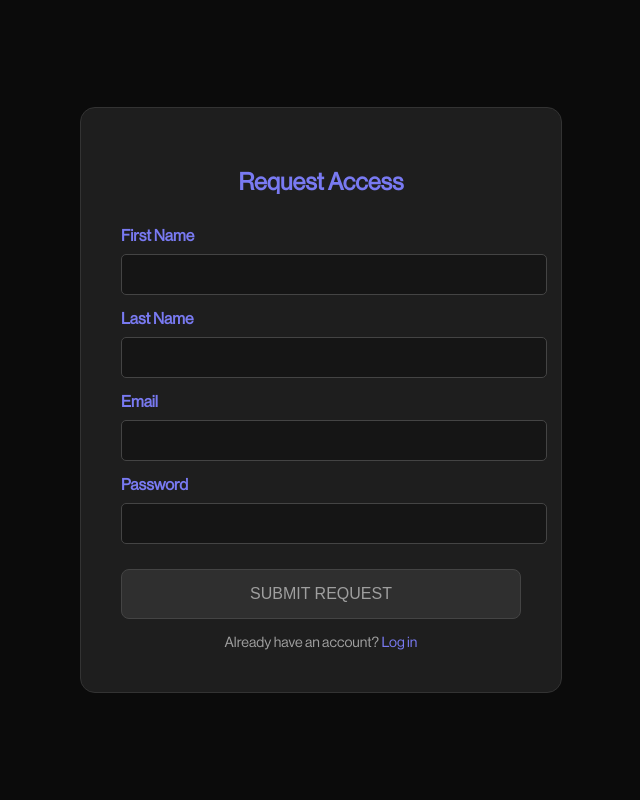
After one commit to humanapril/processplan, a Flask app: page /register in a window 1280 px wide. The commit adds this page. Shown: the whole page, without its empty margins (319-959 px from the left). Run offline with Flask 3, Linux system fonts and the light colour scheme; some libraries are stand-ins or nearby versions.

Commit message:
added the user log in request, user log in authentication, user approval authentication

```diff
--- a/process_plan_app/app.py
+++ b/process_plan_app/app.py
@@ -1,4 +1,7 @@
-from flask import Flask, render_template, request, send_file, jsonify
+from flask import Flask, render_template, request, send_file, jsonify, redirect, url_for
+from flask_sqlalchemy import SQLAlchemy
+from flask_login import LoginManager, login_user, logout_user, login_required, current_user, UserMixin
+from flask_bcrypt import Bcrypt
 import pandas as pd
 import json
 import os
@@ -9,13 +12,39 @@ from werkzeug.utils import secure_filename
 import requests
 from requests.auth import HTTPBasicAuth
 
+# === App Setup ===
 app = Flask(__name__, template_folder="templates", static_folder="static")
+app.config['SQLALCHEMY_DATABASE_URI'] = 'postgresql://postgres:postgres@localhost/process_plan_db'
+app.config['SECRET_KEY'] = 'supersecretkey'
+db = SQLAlchemy(app)
+bcrypt = Bcrypt(app)
+login_manager = LoginManager(app)
+login_manager.login_view = 'login'
 
 MATERIAL_LIST = [
     "SAPPHIRE", "LAPIS", "JADE", "CARROT",
     "CITRINE", "PAPAYA", "FINGER"
 ]
 
+# === User Model ===
+class User(db.Model, UserMixin):
+    __tablename__ = 'users'
+    id = db.Column(db.Integer, primary_key=True)
+    email = db.Column(db.String(255), unique=True, nullable=False)
+    password_hash = db.Column(db.Text, nullable=False)
+    first_name = db.Column(db.String(100))
+    last_name = db.Column(db.String(100))
+    role = db.Column(db.String(10), default='pending')  # 'admin', 'user', 'pending'
+    is_approved = db.Column(db.Boolean, default=False)
+
+    def check_password(self, password):
+        return bcrypt.check_password_hash(self.password_hash, password)
+
+@login_manager.user_loader
+def load_user(user_id):
+    return User.query.get(int(user_id))
+
+# === Utility Functions ===
 def convert_bools(obj):
     if isinstance(obj, dict):
         return {k: convert_bools(v) for k, v in obj.items()}
@@ -24,6 +53,165 @@ def convert_bools(obj):
     elif isinstance(obj, bool):
         return "True" if obj else "False"
     return obj
+
+# === Registration ===
+@app.route('/register', methods=['GET', 'POST'])
+def register():
+    if request.method == 'POST':
+        email = request.form['email']
+        password = request.form['password']
+        first_name = request.form['first_name']
+        last_name = request.form['last_name']
+
+        if User.query.filter_by(email=email).first():
+            return "Email already exists.", 400
+
+        hashed_pw = bcrypt.generate_password_hash(password).decode('utf-8')
+
+        new_user = User(
+            email=email,
+            password_hash=hashed_pw,
+            first_name=first_name,
+            last_name=last_name,
+            role='pending',
+            is_approved=False
+        )
+
+        db.session.add(new_user)
+        db.session.commit()
+
+        return "Account request submitted. Await admin approval."
+
+    return render_template('register.html')
+
+# === Login ===
+@app.route('/login', methods=['GET', 'POST'])
+def login():
+    if request.method == 'POST':
+        user = User.query.filter_by(email=request.form['email']).first()
+        if user and user.check_password(request.form['password']):
+            if not user.is_approved:
+                return "Account pending approval.", 403
+            login_user(user)
+            return redirect('/')
+        return "Invalid credentials.", 403
+    return render_template('login.html')
+
+# === Logout ===
+@app.route('/logout')
+@login_required
+def logout():
+    logout_user()
+    return redirect('/login')
+
+# === Admin: Approve Users ===
+@app.route('/admin/approve', methods=['GET', 'POST'])
+@login_required
+def admin_approve():
+    if current_user.role != 'admin':
+        return "Unauthorized", 403
+    if request.method == 'POST':
+        user_id = request.form['user_id']
+        user = User.query.get(user_id)
+        if user:
+            user.is_approved = True
+            user.role = 'user'
+            db.session.commit()
+    pending_users = User.query.filter_by(is_approved=False).all()
+    return render_template('approve_users.html', users=pending_users)
+
+# === Home / Index ===
+@app.route('/', methods=['GET', 'POST'])
+@login_required
+def index():
+    if request.method == 'POST':
+        form_type = request.form.get('form_type')
+
+        if form_type == 'json':
+            file = request.files.get('file')
+            material = request.form.get('material')
+
+            if not file or not file.filename.endswith('.xlsx'):
+                return "Please upload a valid .xlsx file.", 400
+
+            with tempfile.NamedTemporaryFile(delete=False, suffix=".xlsx") as temp_input:
+                file.save(temp_input.name)
+                with tempfile.TemporaryDirectory() as temp_output_dir:
+                    json_files = process_excel_sheets_to_jsons(temp_input.name, temp_output_dir)
+                    if not json_files:
+                        return "No valid sheets found in the Excel file.", 400
+
+                    zip_path = os.path.join(temp_output_dir, f"{material}_jsons.zip")
+                    with zipfile.ZipFile(zip_path, 'w') as zipf:
+                        for jf in json_files:
+                            zipf.write(jf, os.path.basename(jf))
+                    return send_file(zip_path, as_attachment=True, download_name=f"{material}_jsons.zip")
+
+        elif form_type == 'pdf':
+            uploaded_files = request.files.getlist('pdf_files')
+            with tempfile.TemporaryDirectory() as temp_output_dir:
+                for file in uploaded_files:
+                    if file and file.filename.lower().endswith(".pdf"):
+                        filename = secure_filename(file.filename)
+                        base_name = os.path.splitext(filename)[0]
+                        pdf_path = os.path.join(temp_output_dir, filename)
+                        file.save(pdf_path)
+
+                        subfolder = os.path.join(temp_output_dir, base_name)
+                        os.makedirs(subfolder, exist_ok=True)
+
+                        reader = PdfReader(pdf_path)
+                        for i in range(1, len(reader.pages)):
+                            writer = PdfWriter()
+                            writer.add_page(reader.pages[i])
+                            output_name = f"{base_name}-{(i)*10:03}.pdf"
+                            output_path = os.path.join(subfolder, output_name)
+                            with open(output_path, "wb") as f_out:
+                                writer.write(f_out)
+
+                zip_path = os.path.join(temp_output_dir, "split_pdfs.zip")
+                with zipfile.ZipFile(zip_path, 'w') as zipf:
+                    for root, _, files in os.walk(temp_output_dir):
+                        for file in files:
+                            full_path = os.path.join(root, file)
+                            if full_path != zip_path:
+                                arcname = os.path.relpath(full_path, temp_output_dir)
+                                zipf.write(full_path, arcname)
+
+                return send_file(zip_path, as_attachment=True, download_name="split_pdfs.zip")
+
+    # Pass current_user into the template to show admin options if needed
+    return render_template("index.html", materials=MATERIAL_LIST, current_user=current_user)
+
+
+# === JSON Import Route ===
+@app.route('/import', methods=['POST'])
+@login_required
+def import_single_json():
+    file = request.files.get('json_file')
+    if not file or not file.filename.endswith('.json'):
+        return jsonify({"error": "Invalid file type."}), 400
+
+    try:
+        data = json.load(file)
+        response = requests.post(
+            "https://mes.dev.figure.ai:60088/system/webdev/BotQ-MES/Operations/OperationsRouteManual",
+            json=data,
+            auth=HTTPBasicAuth('figure', 'figure'),
+            headers={"Content-Type": "application/json"},
+            timeout=120
+        )
+        return jsonify({
+            "filename": file.filename,
+            "status_code": response.status_code,
+            "response": response.text[:1000]
+        })
+    except Exception as e:
+        return jsonify({
+            "filename": file.filename,
+            "status_code": "Error",
+            "response": str(e)
+        })
 
 def process_excel_sheets_to_jsons(excel_file_path, output_dir):
     xl = pd.ExcelFile(excel_file_path)
@@ -201,93 +389,6 @@ def process_excel_sheets_to_jsons(excel_file_path, output_dir):
 
     return generated_files
 
-@app.route('/', methods=['GET', 'POST'])
-def index():
-    if request.method == 'POST':
-        form_type = request.form.get('form_type')
-
-        if form_type == 'json':
-            file = request.files.get('file')
-            material = request.form.get('material')
-
-            if not file or not file.filename.endswith('.xlsx'):
-                return "Please upload a valid .xlsx file.", 400
-
-            with tempfile.NamedTemporaryFile(delete=False, suffix=".xlsx") as temp_input:
-                file.save(temp_input.name)
-                with tempfile.TemporaryDirectory() as temp_output_dir:
-                    json_files = process_excel_sheets_to_jsons(temp_input.name, temp_output_dir)
-                    if not json_files:
-                        return "No valid sheets found in the Excel file.", 400
-
-                    zip_path = os.path.join(temp_output_dir, f"{material}_jsons.zip")
-                    with zipfile.ZipFile(zip_path, 'w') as zipf:
-                        for jf in json_files:
-                            zipf.write(jf, os.path.basename(jf))
-                    return send_file(zip_path, as_attachment=True, download_name=f"{material}_jsons.zip")
-
-        elif form_type == 'pdf':
-            uploaded_files = request.files.getlist('pdf_files')
-
-            with tempfile.TemporaryDirectory() as temp_output_dir:
-                for file in uploaded_files:
-                    if file and file.filename.lower().endswith(".pdf"):
-                        filename = secure_filename(file.filename)
-                        base_name = os.path.splitext(filename)[0]
-                        pdf_path = os.path.join(temp_output_dir, filename)
-                        file.save(pdf_path)
-
-                        subfolder = os.path.join(temp_output_dir, base_name)
-                        os.makedirs(subfolder, exist_ok=True)
-
-                        reader = PdfReader(pdf_path)
-                        for i in range(1, len(reader.pages)):
-                            writer = PdfWriter()
-                            writer.add_page(reader.pages[i])
-                            output_name = f"{base_name}-{(i)*10:03}.pdf"
-                            output_path = os.path.join(subfolder, output_name)
-                            with open(output_path, "wb") as f_out:
-                                writer.write(f_out)
-
-                zip_path = os.path.join(temp_output_dir, "split_pdfs.zip")
-                with zipfile.ZipFile(zip_path, 'w') as zipf:
-                    for root, _, files in os.walk(temp_output_dir):
-                        for file in files:
-                            full_path = os.path.join(root, file)
-                            if full_path != zip_path:
-                                arcname = os.path.relpath(full_path, temp_output_dir)
-                                zipf.write(full_path, arcname)
-
-                return send_file(zip_path, as_attachment=True, download_name="split_pdfs.zip")
-
-    return render_template("index.html", materials=MATERIAL_LIST)
-
-@app.route('/import', methods=['POST'])
-def import_single_json():
-    file = request.files.get('json_file')
-    if not file or not file.filename.endswith('.json'):
-        return jsonify({"error": "Invalid file type."}), 400
-
-    try:
-        data = json.load(file)
-        response = requests.post(
-            "https://mes.dev.figure.ai:60088/system/webdev/BotQ-MES/Operations/OperationsRouteManual",
-            json=data,
-            auth=HTTPBasicAuth('figure', 'figure'),
-            headers={"Content-Type": "application/json"},
-            timeout=120
-        )
-        return jsonify({
-            "filename": file.filename,
-            "status_code": response.status_code,
-            "response": response.text[:1000]
-        })
-    except Exception as e:
-        return jsonify({
-            "filename": file.filename,
-            "status_code": "Error",
-            "response": str(e)
-        })
-
+# === Run the App ===
 if __name__ == '__main__':
     app.run(debug=True)
--- /dev/null
+++ b/process_plan_app/templates/register.html
@@ -0,0 +1,114 @@
+<!DOCTYPE html>
+<html lang="en">
+  <head>
+    <meta charset="UTF-8" />
+    <title>Register | Figure AI Tools</title>
+    <style>
+      @font-face {
+        font-family: "CustomFont";
+        src: url("{{ url_for('static', filename='fonts/NeueHaasGrotDisp-55Roman.otf') }}")
+          format("opentype");
+      }
+
+      body {
+        font-family: "CustomFont", sans-serif;
+        background-color: #0b0b0b;
+        color: #9f9f9f;
+        display: flex;
+        justify-content: center;
+        align-items: center;
+        height: 100vh;
+        margin: 0;
+      }
+
+      .register-container {
+        background-color: #1e1e1e;
+        padding: 40px;
+        border-radius: 15px;
+        border: 1px solid #333;
+        width: 400px;
+      }
+
+      h2 {
+        text-align: center;
+        color: #797af2;
+        margin-bottom: 30px;
+      }
+
+      label {
+        display: block;
+        margin-top: 15px;
+        color: #797af2;
+        font-weight: bold;
+      }
+
+      input[type="text"],
+      input[type="email"],
+      input[type="password"] {
+        width: 100%;
+        padding: 12px;
+        margin-top: 8px;
+        background-color: #151515;
+        border: 1px solid #444;
+        color: #9f9f9f;
+        border-radius: 5px;
+      }
+
+      button {
+        margin-top: 25px;
+        width: 100%;
+        background: #2f2f2f;
+        color: #9f9f9f;
+        padding: 15px;
+        border: 1px solid #444;
+        border-radius: 8px;
+        cursor: pointer;
+        font-size: 1rem;
+        text-transform: uppercase;
+      }
+
+      button:hover {
+        background: #3a3a3a;
+        color: #797af2;
+      }
+
+      .note {
+        margin-top: 15px;
+        text-align: center;
+        font-size: 0.9rem;
+      }
+
+      .note a {
+        color: #797af2;
+        text-decoration: none;
+      }
+
+      .note a:hover {
+        text-decoration: underline;
+      }
+    </style>
+  </head>
+  <body>
+    <div class="register-container">
+      <h2>Request Access</h2>
+      <form method="POST">
+        <label for="first_name">First Name</label>
+        <input type="text" name="first_name" id="first_name" required />
+
+        <label for="last_name">Last Name</label>
+        <input type="text" name="last_name" id="last_name" required />
+
+        <label for="email">Email</label>
+        <input type="email" name="email" id="email" required />
+
+        <label for="password">Password</label>
+        <input type="password" name="password" id="password" required />
+
+        <button type="submit">Submit Request</button>
+      </form>
+      <div class="note">
+        Already have an account? <a href="{{ url_for('login') }}">Log in</a>
+      </div>
+    </div>
+  </body>
+</html>
```
Also changed, not shown: process_plan_app/templates/approve_users.html (added, +77 -0 lines), process_plan_app/templates/index.html (+59 -0 lines), process_plan_app/templates/login.html (added, +108 -0 lines), process_plan_app/readme.txt (added).
